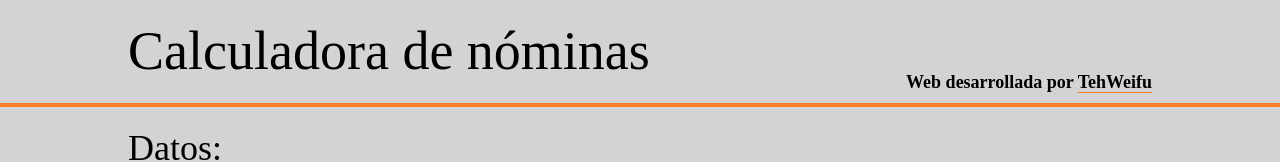
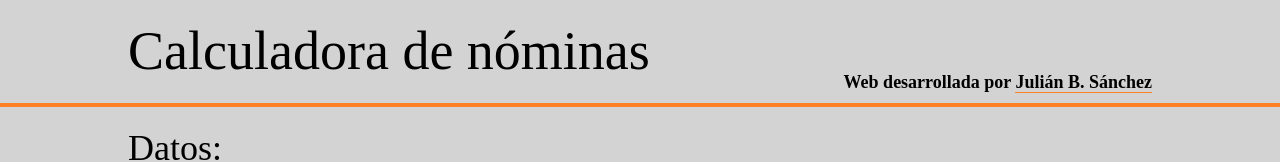
Before and after one commit to TehWeifu/ProjectoNomina, a plain HTML site: page index.html in a window 1280 px wide. Shown: the top 162 px of the page. Drawn offline with Linux system fonts and the light colour scheme.

Commit message:
back up again

```diff
--- a/nomina.html
+++ b/index.html
@@ -10,7 +10,7 @@
     <div id="contenedor">
         <div id="header">
             <h1>Calculadora de nóminas</h1>
-            <h2>Web desarrollada por <a href="https://tehweifu.github.io/">TehWeifu</a></h2>
+            <h2>Web desarrollada por <a href="https://tehweifu.github.io/">Julián B. Sánchez</a></h2>
         </div>
         <div id="inputs">
             <h2>Datos:</h2>
```
